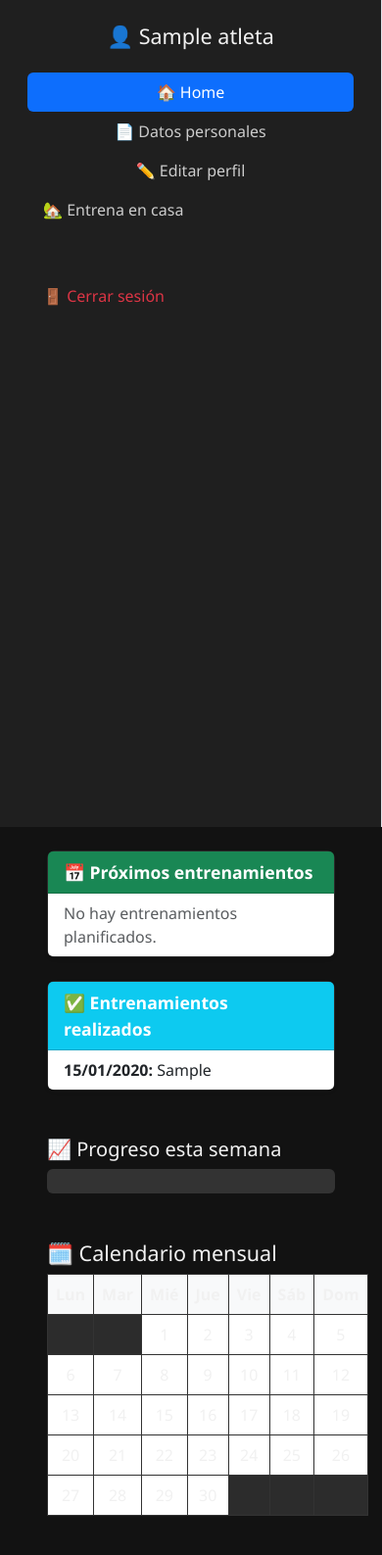
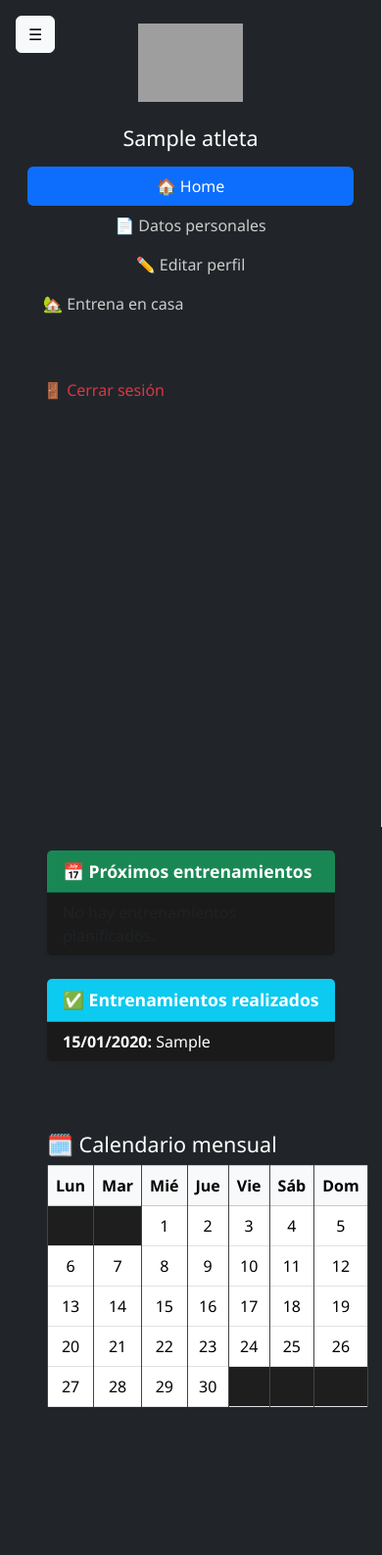
Before and after one commit to Leon555555/vir, a Flask app: page /perfil/1 in a window 390 px wide. Shown: the whole page at 98% size. After the commit the page ends 1436 px from the top, so only its background shows below. Run offline with Flask 3, Linux system fonts and the light colour scheme; tables that the repository leaves empty hold one stand-in row (values such as "Sample post"); grey boxes are pictures that could not be loaded.

Commit message:
Mejoras visuales: sidebar plegable, fondo negro, logo centrado

```diff
--- a/app/static/css/styles.css
+++ b/app/static/css/styles.css
@@ -1,108 +1,80 @@
-/* Fondo oscuro general */
 body {
-  background-color: #121212;
-  color: #f1f1f1;
+  background-color: #111;
+  color: #f8f9fa;
   font-family: 'Segoe UI', sans-serif;
 }
 
-/* Tarjetas */
-.card {
-  background-color: #1e1e1e;
-  border: 1px solid #2a2a2a;
-  border-radius: 8px;
+.card-header {
+  font-weight: bold;
+  font-size: 1.1em;
+  background-color: #222;
+  color: white;
 }
 
-.card-header {
-  background-color: #0d6efd;
+.card {
+  background-color: #1a1a1a;
   color: white;
-  font-weight: bold;
-  font-size: 1.1em;
+  border: none;
 }
 
-/* Progreso semanal */
+.list-group-item {
+  background-color: #1a1a1a;
+  color: white;
+  border-color: #333;
+}
+
 .progress {
   height: 25px;
-  background-color: #333;
 }
 
 .progress-bar {
   font-weight: bold;
-  background-color: #28a745;
 }
 
-/* Calendario */
-table.table {
-  background-color: #1e1e1e;
-  border-color: #333;
+.table {
+  color: white;
 }
 
 .table-bordered th,
 .table-bordered td {
-  border: 1px solid #333;
-  color: #f1f1f1;
+  border-color: #444;
 }
 
-/* Celdas del calendario */
-td.bg-light {
-  background-color: #2c2c2c !important;
-}
-
-td.bg-success {
-  background-color: #198754 !important;
-}
-
-td.text-white {
-  color: white !important;
-}
-
-td.fw-bold {
-  font-weight: bold !important;
-}
-
-/* Sidebar */
 .bg-light {
-  background-color: #1f1f1f !important;
+  background-color: #1e1e1e !important;
 }
 
 .nav-link {
   color: #ccc;
 }
 
-.nav-link.active,
-.nav-link:hover {
-  background-color: #0d6efd !important;
+.nav-link.active {
+  background-color: #0d6efd;
   color: white !important;
 }
 
-/* Inputs y formularios */
-.form-control {
-  background-color: #2a2a2a;
-  color: #f1f1f1;
-  border: 1px solid #444;
+.btn-close {
+  filter: invert(1);
 }
 
-.form-control:focus {
-  background-color: #2a2a2a;
-  color: white;
-  border-color: #0d6efd;
+.sidebar {
+  min-height: 100vh;
+  padding-top: 2rem;
 }
 
-label {
-  color: #ddd;
+.logo-container {
+  text-align: center;
+  margin-bottom: 1rem;
 }
 
-/* Botones */
-.btn-primary {
-  background-color: #0d6efd;
-  border-color: #0d6efd;
+.logo-container img {
+  max-width: 120px;
 }
 
-.btn-outline-primary {
-  color: #0d6efd;
-  border-color: #0d6efd;
+.toggle-btn {
+  background: none;
+  border: none;
+  color: white;
+  font-size: 1.5rem;
+  margin-bottom: 1rem;
 }
-
-.btn-outline-primary:hover {
-  background-color: #0d6efd;
-  color: white;
-}
--- a/app/static/js/perfil.js
+++ b/app/static/js/perfil.js
@@ -5,12 +5,10 @@ document.addEventListener("DOMContentLoaded", () => {
     datos: document.getElementById("seccion-datos"),
     editar: document.getElementById("seccion-editar"),
   };
-
   botones.forEach(btn => {
     btn.addEventListener("click", () => {
       botones.forEach(b => b.classList.remove("active"));
       btn.classList.add("active");
-
       const target = btn.dataset.section;
       for (const key in secciones) {
         secciones[key].classList.add("d-none");
@@ -19,22 +17,19 @@ document.addEventListener("DOMContentLoaded", () => {
     });
   });
 
-    // Modal entrenamiento
+  // Modal eventos
   let entrenamientoId;
   document.querySelectorAll('.ver-detalle-btn').forEach(btn => {
     btn.addEventListener('click', () => {
       const detalle = btn.dataset.detalle;
       entrenamientoId = btn.dataset.id;
       const stravaLink = btn.dataset.strava || '#';
-
       document.getElementById('detalle-entrenamiento').innerText = detalle || 'Sin descripción';
       document.getElementById('strava-btn').href = stravaLink;
     });
   });
 
-    const btnRealizado = document.getElementById('btn-realizado');
-    if (btnRealizado) {
-      btnRealizado.addEventListener('click', () => {
+  document.getElementById('btn-realizado').addEventListener('click', () => {
     fetch('/marcar_realizado_ajax', {
       method: 'POST',
       headers: { 'Content-Type': 'application/json' },
@@ -49,5 +44,13 @@ document.addEventListener("DOMContentLoaded", () => {
       }
     });
   });
+
+  // Botón toggle sidebar
+  const toggleBtn = document.getElementById("toggleSidebar");
+  const sidebar = document.getElementById("sidebar");
+  if (toggleBtn && sidebar) {
+    toggleBtn.addEventListener("click", () => {
+      sidebar.classList.toggle("d-none");
+    });
   }
 });
--- a/app/templates/layout.html
+++ b/app/templates/layout.html
@@ -1,15 +1,14 @@
 <!DOCTYPE html>
 <html lang="es">
 <head>
-  <meta charset="UTF-8">
-  <meta name="viewport" content="width=device-width, initial-scale=1.0">
+  <meta charset="UTF-8" />
+  <meta name="viewport" content="width=device-width, initial-scale=1.0" />
   <title>{% block title %}Urban Athletics{% endblock %}</title>
-  <link href="https://cdn.jsdelivr.net/npm/bootstrap@5.3.3/dist/css/bootstrap.min.css" rel="stylesheet">
+  <link href="https://cdn.jsdelivr.net/npm/bootstrap@5.3.3/dist/css/bootstrap.min.css" rel="stylesheet" />
   <link rel="stylesheet" href="{{ url_for('static', filename='css/styles.css') }}">
   {% block styles %}{% endblock %}
 </head>
-<body>
-
+<body class="bg-dark text-white">
   {% block content %}{% endblock %}
 
   <script src="https://cdn.jsdelivr.net/npm/bootstrap@5.3.3/dist/js/bootstrap.bundle.min.js"></script>
--- a/app/templates/perfil.html
+++ b/app/templates/perfil.html
@@ -1,14 +1,23 @@
+<!-- perfil.html actualizado -->
 {% extends "layout.html" %}
 
 {% block title %}Perfil de {{ atleta.nombre }}{% endblock %}
 
 {% block content %}
+<!-- Botón toggle menú -->
+<button id="menu-toggle" class="btn btn-light position-fixed top-0 start-0 m-3 z-3 d-md-none">
+  ☰
+</button>
+
 <div class="container-fluid">
   <div class="row">
     <!-- Sidebar -->
-    <div class="col-md-3 bg-light border-end vh-100 py-4 position-sticky top-0">
-      <h4 class="text-center mb-4">👤 {{ atleta.nombre }}</h4>
-      <div class="nav flex-column nav-pills px-3" role="tablist">
+    <div class="col-md-3 sidebar bg-dark text-white border-end vh-100 py-4 position-sticky top-0">
+      <div class="text-center mb-4">
+        <img src="{{ url_for('static', filename='img/logo-urban-blanco.jpg') }}" alt="Logo Urban" class="img-fluid" style="max-height: 80px;">
+      </div>
+      <h4 class="text-center">{{ atleta.nombre }}</h4>
+      <div class="nav flex-column nav-pills px-3 mt-3" role="tablist">
         <button class="nav-link active" data-section="home">🏠 Home</button>
         <button class="nav-link" data-section="datos">📄 Datos personales</button>
         <button class="nav-link" data-section="editar">✏️ Editar perfil</button>
@@ -19,7 +28,6 @@
 
     <!-- Contenido principal -->
     <div class="col-md-9 py-4 px-5">
-
       <!-- Sección HOME -->
       <div id="seccion-home">
         <div class="row">
@@ -31,8 +39,7 @@
                 {% for e in entrenamientos_planificados %}
                 <li class="list-group-item d-flex justify-content-between align-items-center">
                   <span><strong>{{ e.fecha.strftime('%d/%m/%Y') }}</strong>: {{ e.detalle or 'Sin descripción' }}</span>
-                  <button class="btn btn-sm btn-outline-primary ver-detalle-btn" data-bs-toggle="modal"
-                          data-bs-target="#modalEntrenamiento" data-id="{{ e.id }}" data-detalle="{{ e.detalle }}">
+                  <button class="btn btn-sm btn-outline-primary ver-detalle-btn" data-bs-toggle="modal" data-bs-target="#modalEntrenamiento" data-id="{{ e.id }}" data-detalle="{{ e.detalle }}">
                     Ver
                   </button>
                 </li>
@@ -42,6 +49,7 @@
               </ul>
             </div>
           </div>
+
           <div class="col-md-6 mb-4">
             <div class="card shadow-sm">
               <div class="card-header bg-info text-white">✅ Entrenamientos realizados</div>
@@ -52,16 +60,6 @@
                 <li class="list-group-item text-muted">No hay entrenamientos realizados.</li>
                 {% endfor %}
               </ul>
-            </div>
-          </div>
-        </div>
-
-        <!-- Progreso -->
-        <div class="mt-4">
-          <h5>📈 Progreso esta semana</h5>
-          <div class="progress">
-            <div class="progress-bar bg-success" role="progressbar" style="width: {{ progreso_semana }}%;" aria-valuenow="{{ progreso_semana }}" aria-valuemin="0" aria-valuemax="100">
-              {{ progreso_semana }}%
             </div>
           </div>
         </div>
@@ -90,7 +88,7 @@
                 {% else %}
                 <td class="{% if dia.entreno %}bg-success text-white fw-bold{% endif %}">
                   {{ dia.numero }}
-                  {% if dia.entreno %}<div style="font-size: 0.8em;">🏃</div>{% endif %}
+                  {% if dia.entreno %}<div style="font-size: 0.8em;"> 🏃</div>{% endif %}
                 </td>
                 {% endif %}
                 {% endfor %}
@@ -101,7 +99,7 @@
         </div>
       </div>
 
-      <!-- Sección Datos personales -->
+      <!-- Datos personales -->
       <div id="seccion-datos" class="d-none">
         <h3 class="mb-3">📄 Datos personales</h3>
         <ul class="list-group shadow-sm">
@@ -113,7 +111,7 @@
         </ul>
       </div>
 
-      <!-- Sección Editar perfil -->
+      <!-- Editar perfil -->
       <div id="seccion-editar" class="d-none">
         <h3 class="mb-3">✏️ Editar perfil</h3>
         <form method="POST" action="{{ url_for('main.editar_perfil', atleta_id=atleta.id) }}" class="shadow-sm p-4 bg-white rounded">
@@ -121,7 +119,6 @@
             <label for="nombre" class="form-label">Nombre</label>
             <input type="text" class="form-control" name="nombre" value="{{ atleta.nombre }}">
           </div>
-          <!-- Agregar aquí más campos si lo necesitás -->
           <button type="submit" class="btn btn-primary">Guardar cambios</button>
         </form>
       </div>
@@ -145,7 +142,6 @@
           </div>
         </div>
       </div>
-
     </div>
   </div>
 </div>
```
Also changed, not shown: app/static/img/logo_urban_blanco.png (added). Lines whose indentation alone changed are shown as unchanged.
